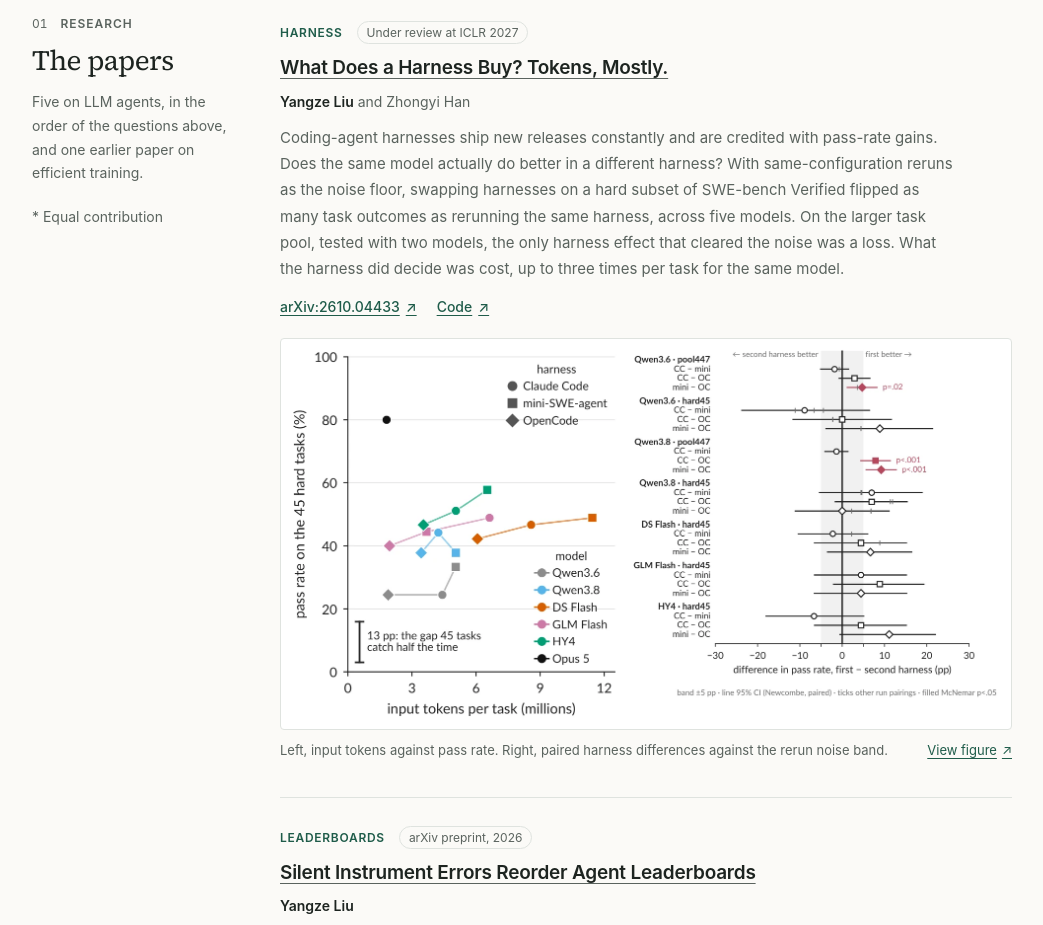
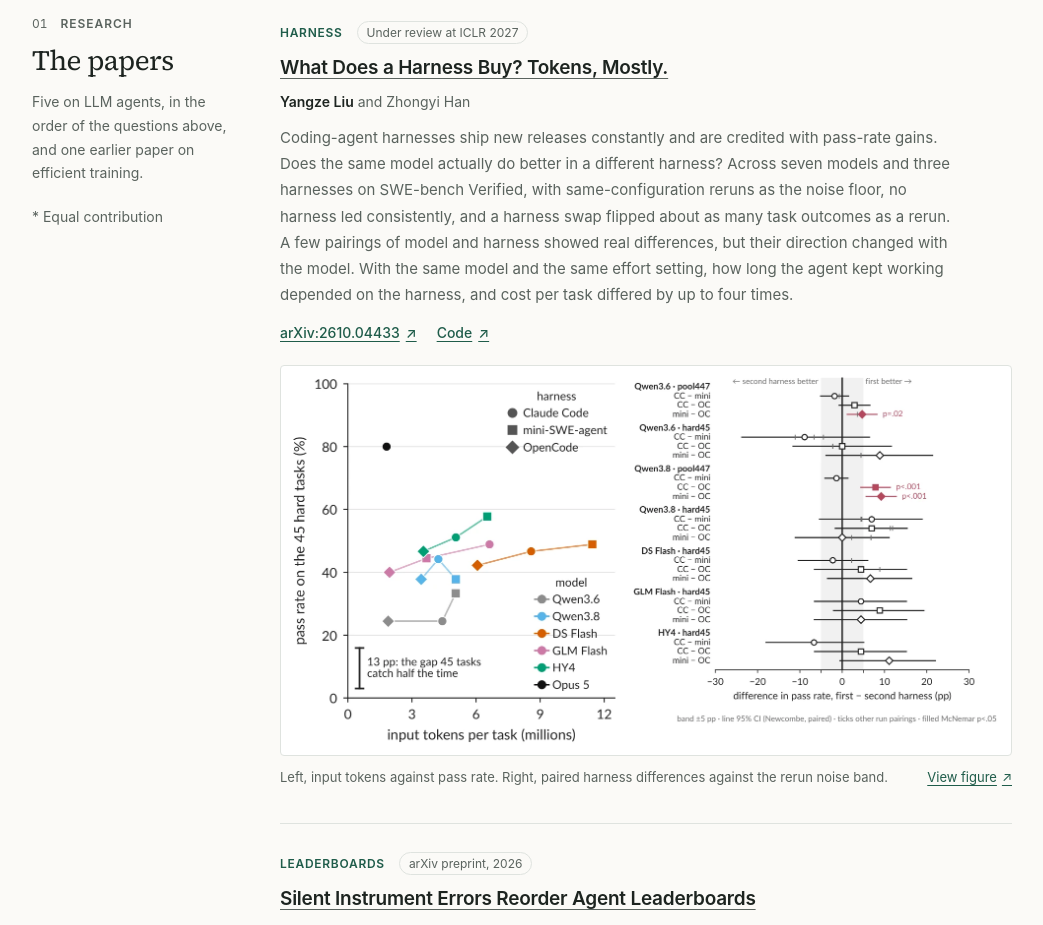
Before and after one commit to YangzeLiu/YangzeLiu.github.io, a plain HTML site: page index.html in a window 1280 px wide. Shown: the part 1080-2005 px from the top of the page, without its empty margins (118-1161 px from the left). Drawn offline with Linux system fonts and the light colour scheme.

Commit message:
Homepage: harness paper description matches the revised paper

```diff
--- a/index.html
+++ b/index.html
@@ -131,7 +131,7 @@
               <div class="paper-meta"><span class="paper-step">Harness</span><span class="status">Under review at ICLR 2027</span></div>
               <h3><a href="https://arxiv.org/abs/2610.04433">What Does a Harness Buy? Tokens, Mostly.</a></h3>
               <p class="authors"><strong>Yangze Liu</strong> and Zhongyi Han</p>
-              <p class="paper-description">Coding-agent harnesses ship new releases constantly and are credited with pass-rate gains. Does the same model actually do better in a different harness? With same-configuration reruns as the noise floor, swapping harnesses on a hard subset of SWE-bench Verified flipped as many task outcomes as rerunning the same harness, across five models. On the larger task pool, tested with two models, the only harness effect that cleared the noise was a loss. What the harness did decide was cost, up to three times per task for the same model.</p>
+              <p class="paper-description">Coding-agent harnesses ship new releases constantly and are credited with pass-rate gains. Does the same model actually do better in a different harness? Across seven models and three harnesses on SWE-bench Verified, with same-configuration reruns as the noise floor, no harness led consistently, and a harness swap flipped about as many task outcomes as a rerun. A few pairings of model and harness showed real differences, but their direction changed with the model. With the same model and the same effort setting, how long the agent kept working depended on the harness, and cost per task differed by up to four times.</p>
               <div class="paper-links">
                 <a href="https://arxiv.org/abs/2610.04433" aria-label="Paper: What Does a Harness Buy on arXiv">arXiv:2610.04433 <span aria-hidden="true">↗</span></a>
                 <a href="https://github.com/YangzeLiu/what-does-a-harness-buy" aria-label="Code for What Does a Harness Buy">Code <span aria-hidden="true">↗</span></a>
```
